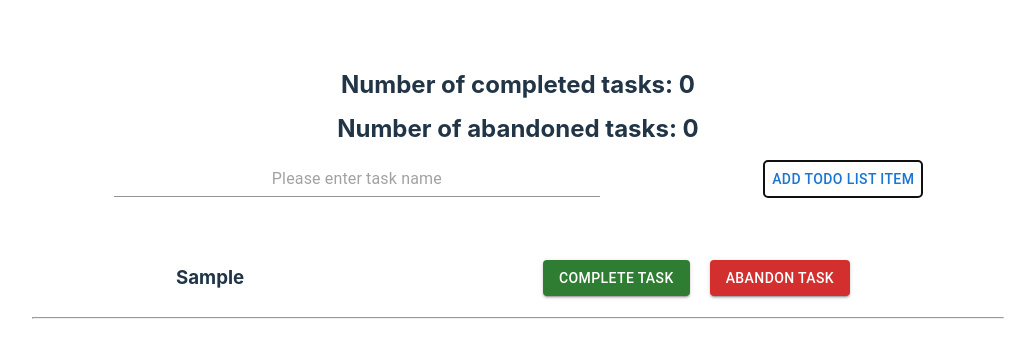
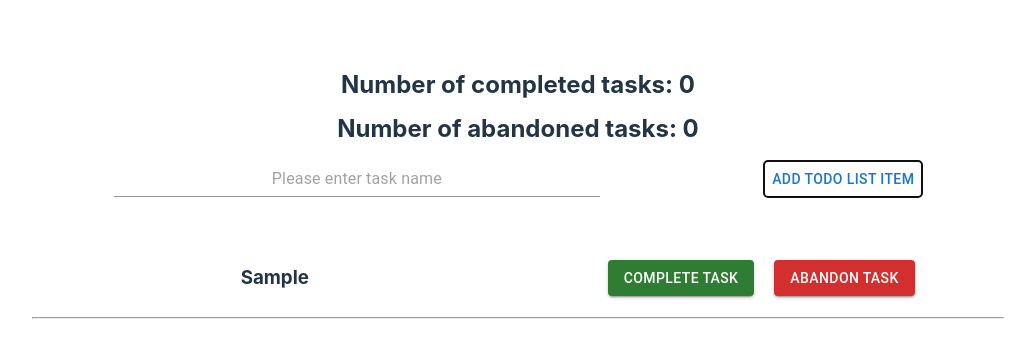
Before and after one commit to maksymilianPadalak/ToDoList, a React (Vite) app: page / in a window 1280 px wide. Both pictures are taken after typing "Sample" into the empty fields and a click on the button "ADD TODO LIST ITEM". Shown: the top 358 px of the page, without its empty margins (122-1157 px from the left). Built offline with nearby package versions, Linux system fonts and the light colour scheme.

Commit message:
Improve ToDoListItem styling

```diff
--- a/src/components/ToDoListItem.tsx
+++ b/src/components/ToDoListItem.tsx
@@ -8,10 +8,14 @@ import {
   ToDoListItemWithUuid,
 } from "../features/toDoList/to-do-list-slice";
 
-const ToDoListItemBody: React.CSSProperties = {
+const ToDoListItem: React.CSSProperties = {
+  display: "grid",
+  gridTemplateColumns: "1fr 1fr",
+};
+
+const ToDoListItemGridFragment: React.CSSProperties = {
   display: "flex",
-  flexDirection: "row",
-  justifyContent: "space-around",
+  justifyContent: "center",
   alignItems: "center",
 };
 
@@ -38,9 +42,12 @@ const ToListItem: React.FC<Props> = ({ toDoItem }) => {
 
   return (
     <div>
-      <div style={ToDoListItemBody}>
-        <h3>{toDoItem.name}</h3>
-        <div>
+      <div style={ToDoListItem}>
+        <div style={ToDoListItemGridFragment}>
+          <h3>{toDoItem.name}</h3>
+        </div>
+
+        <div style={ToDoListItemGridFragment}>
           <Button
             variant={"contained"}
             color={"success"}
```
